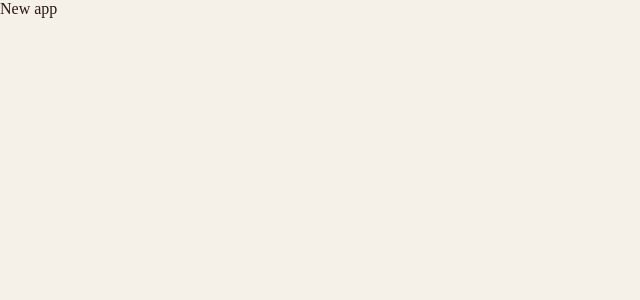
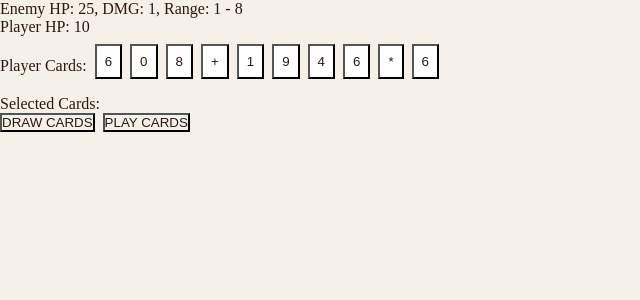
Before and after one commit to dplippelt/ft_transcendence, a React (Vite) app in the folder srcs/requirements/frontend/app/: page / in a window 1280 px wide. Shown: the top 300 px of the page, without its empty margins (0-640 px from the left). Built offline with nearby package versions, Linux system fonts and the light colour scheme.

Commit message:
Test Card Game Mechanic - ADD: small CardTest component to test the card game mechanic gameplay

```diff
--- a/srcs/requirements/frontend/app/src/App.tsx
+++ b/srcs/requirements/frontend/app/src/App.tsx
@@ -1,8 +1,10 @@
+import CardTest from "./card_test/CardTest"
+
 export default function App() {
 
-  return (
-    <>
-      <div>New app</div>
-    </>
-  )
+	return (
+		<>
+			<CardTest/>
+		</>
+	)
 }
--- /dev/null
+++ b/srcs/requirements/frontend/app/src/card_test/CardTest.module.css
@@ -0,0 +1,27 @@
+.cards
+{
+	display: flex;
+	flex-direction: row;
+	align-items: center;
+	margin-top: 0.5rem;
+}
+
+.card
+{
+	padding: 0.5rem;
+	margin-left: 0.5rem;
+	margin-bottom: 0.5rem;
+	background-color: white;
+}
+
+.buttons
+{
+	margin-right: 0.5rem;
+}
+
+.gameResult
+{
+	margin-top: 0.5rem;
+	font-size: 2rem;
+	font-weight: bold;
+}
--- /dev/null
+++ b/srcs/requirements/frontend/app/src/card_test/CardTest.tsx
@@ -0,0 +1,380 @@
+import { useEffect, useRef, useState } from "react"
+import styles from "./CardTest.module.css"
+
+const NUMERIC_CARD_POOL = ["0", "1", "2", "3", "4", "5", "6", "7", "8", "9", ];
+const OPERATOR_CARD_POOL = ["+", "-", "*", "/", "%", "^"];
+const ATTACK_INTERVAL = 10000; //seconds
+const N_CARDS = 10;
+
+type AppStates =
+{
+	gameState: GameState,
+	enemyHP: number,
+	enemyRange: number[],
+	enemyDMG: number,
+	playerHP: number,
+	playerCards: string[],
+	selectedCards: string[],
+}
+
+type Controls =
+{
+	setGameState: React.Dispatch<React.SetStateAction<GameState>>,
+	setEnemyHP: React.Dispatch<React.SetStateAction<number>>,
+	setEnemyRange: React.Dispatch<React.SetStateAction<number[]>>,
+	setEnemyDMG: React.Dispatch<React.SetStateAction<number>>,
+	setPlayerHP: React.Dispatch<React.SetStateAction<number>>,
+	setPlayerCards: React.Dispatch<React.SetStateAction<string[]>>,
+	setSelectedCards: React.Dispatch<React.SetStateAction<string[]>>,
+	drawCards: () => void,
+}
+
+type EnemyProps =
+{
+	states: AppStates,
+	// hp: number,
+	// dmg: number,
+	// range: number[],
+}
+
+type PlayerProps =
+{
+	states: AppStates,
+	// hp: number,
+}
+
+type CardsProps =
+{
+	states: AppStates,
+	// cards: string[],
+	controls: Controls,
+	// setPlayerCards: React.Dispatch<React.SetStateAction<string[]>>,
+	// setSelectedCards: React.Dispatch<React.SetStateAction<string[]>>,
+}
+
+type DrawCardsProps =
+{
+	controls: Controls,
+	// drawCards: () => void,
+	// setPlayerCards: React.Dispatch<React.SetStateAction<string[]>>,
+}
+
+type PlaySelectedCards =
+{
+	states: AppStates,
+	// cards: string[],
+	// enemyRange: number[],
+	controls: Controls,
+	// setEnemyHP: React.Dispatch<React.SetStateAction<number>>,
+	// setGameState: React.Dispatch<React.SetStateAction<GameState>>,
+	// setSelectedCards: React.Dispatch<React.SetStateAction<string[]>>,
+}
+
+type ButtonsProps =
+{
+	states: AppStates,
+	// gameState: GameState,
+	// enemyRange: number[],
+	// selectedCards: string[],
+	controls: Controls,
+	// drawCards: () => void,
+	// setGameState: React.Dispatch<React.SetStateAction<GameState>>,
+	// setEnemyHP: React.Dispatch<React.SetStateAction<number>>,
+	// setPlayerCards: React.Dispatch<React.SetStateAction<string[]>>,
+	// setSelectedCards: React.Dispatch<React.SetStateAction<string[]>>,
+}
+
+type GameResultProps =
+{
+	states: AppStates,
+}
+
+enum GameState
+{
+	Running,
+	Won,
+	GameOver
+}
+
+function getRandomInt( min: number, max: number )
+{
+	return Math.floor(Math.random() * (max - min + 1)) + min;
+}
+
+function Enemy( { states } : EnemyProps )
+{
+	return (
+		<div>{`Enemy HP: ${states.enemyHP}, DMG: ${states.enemyDMG}, Range: ${states.enemyRange[0]} - ${states.enemyRange[1]}`}</div>
+	)
+}
+
+function Player( { states } : PlayerProps )
+{
+	return (
+		<div>{`Player HP: ${states.playerHP}`}</div>
+	)
+}
+
+function Cards( { states, controls } : CardsProps )
+{
+	function clickHandler( idx: number )
+	{
+		controls.setSelectedCards(prev => [...prev, states.playerCards[idx]]);
+		controls.setPlayerCards(prev => prev.filter((_, i) => i !== idx));
+	}
+
+	return (
+		<div className={styles.cards}>
+			<div>Player Cards:</div>
+			{ states.playerCards.map((card, idx) => (
+				<button className={styles.card} key={idx} onClick={() => clickHandler(idx)}>{card}</button>
+			))}
+		</div>
+	)
+}
+
+function SelectedCards( { states, controls } : CardsProps )
+{
+	function clickHandler( idx: number )
+	{
+		controls.setPlayerCards(prev => [...prev, states.selectedCards[idx]]);
+		controls.setSelectedCards(prev => prev.filter((_, i) => i !== idx));
+	}
+
+	return (
+		<div className={styles.cards}>
+			<div>Selected Cards:</div>
+			{ states.selectedCards.map((card, idx) => (
+				<button className={styles.card} key={idx} onClick={() => clickHandler(idx)}>{card}</button>
+			))}
+		</div>
+	);
+}
+
+enum CardType
+{
+	numeric,
+	operator,
+}
+
+// function DrawCard( { controls } : DrawCardsProps )
+// {
+// 	function drawCard()
+// 	{
+// 		let newCard = "";
+// 		const cardType: CardType = Math.random() < 0.33 ? CardType.operator : CardType.numeric;
+
+// 		if ( cardType === CardType.numeric )
+// 			newCard = NUMERIC_CARD_POOL[getRandomInt(0, NUMERIC_CARD_POOL.length - 1)];
+// 		else
+// 			newCard = OPERATOR_CARD_POOL[getRandomInt(0, OPERATOR_CARD_POOL.length - 1)]
+
+// 		controls.setPlayerCards(prev => [...prev, newCard]);
+// 	}
+
+// 	return (
+// 		<button className={styles.buttons} onClick={drawCard}>DRAW CARD</button>
+// 	)
+// }
+
+
+function DrawCards( { controls } : DrawCardsProps )
+{
+	return (
+		<button className={styles.buttons} onClick={controls.drawCards}>DRAW CARDS</button>
+	)
+}
+
+function PlaySelectedCards( { states, controls } : PlaySelectedCards )
+{
+	function processOperator( result: number, i: number ) : number | null
+	{
+		if ( i + 1 >= states.selectedCards.length )
+			return null;
+
+		switch ( states.selectedCards[i] )
+		{
+			case "+":
+				return result + Number(states.selectedCards[i + 1]);
+			case "-":
+				return result - Number(states.selectedCards[i + 1]);
+			case "*":
+				return result * Number(states.selectedCards[i + 1]);
+			case "/":
+				return result / Number(states.selectedCards[i + 1]);
+			case "%":
+				return result % Number(states.selectedCards[i + 1]);
+			case "^":
+				return Math.pow(result, Number(states.selectedCards[i + 1]));
+			default:
+				return 0;
+		}
+	}
+
+	function playCards()
+	{
+		let result: number | null = null;
+
+		for ( let i = 0; i < states.selectedCards.length; )
+		{
+			if ( i === 0 && !isNaN(Number(states.selectedCards[i])) )
+			{
+				result = Number(states.selectedCards[i]);
+				i++;
+			}
+			else if ( result !== null && isNaN(Number(states.selectedCards[i])) )
+			{
+
+				result = processOperator(result, i);
+				i += 2;
+			}
+			else
+				i++;
+		}
+
+		console.log(result);
+
+		if ( result === null || result < states.enemyRange[0] || result > states.enemyRange[1] )
+			return;
+
+		function getPlayerDamage( nCards: number )
+		{
+			return Math.pow(nCards, 2) - ( Math.floor(nCards / 2) * (nCards + 2) );
+		}
+
+		controls.setEnemyHP(prev =>
+		{
+			const playerDMG = getPlayerDamage(states.selectedCards.length);
+			const newEnemyHP = prev - playerDMG < 0 ? 0 : prev - playerDMG;
+			if ( newEnemyHP === 0 )
+				controls.setGameState(GameState.Won);
+			return newEnemyHP;
+		})
+
+		controls.setSelectedCards([]);
+	}
+
+	return (
+		<button className={styles.buttons} onClick={playCards}>PLAY CARDS</button>
+	)
+}
+
+function Buttons( { states, controls } : ButtonsProps )
+{
+	if ( states.gameState === GameState.Running )
+	{
+		return (
+			<>
+				<DrawCards controls={controls}/>
+				<PlaySelectedCards states={states} controls={controls}/>
+			</>
+		)
+	}
+	return null;
+}
+
+function GameResult( { states } : GameResultProps )
+{
+	if ( states.gameState === GameState.GameOver )
+		return <div className={styles.gameResult}>You lost!</div>
+	else if ( states.gameState === GameState.Won )
+		return <div className={styles.gameResult}>You won!</div>
+	return null;
+}
+
+export default function CardTest()
+{
+	const [gameState, setGameState] = useState<GameState>(GameState.Running);
+	const [enemyHP, setEnemyHP] = useState<number>(25);
+	const [enemyRange, setEnemyRange] = useState<number[]>([1, 8]);
+	const [enemyDMG, setEnemyDMG] = useState<number>(1);
+	const [playerHP, setPlayerHP] = useState<number>(10);
+	const [playerCards, setPlayerCards] = useState<string[]>([]);
+	const [selectedCards, setSelectedCards] = useState<string[]>([]);
+	const dmgInterval = useRef<number | undefined>(undefined);
+
+	const states: AppStates =
+	{
+		gameState: gameState,
+		enemyHP: enemyHP,
+		enemyRange: enemyRange,
+		enemyDMG: enemyDMG,
+		playerHP: playerHP,
+		playerCards: playerCards,
+		selectedCards: selectedCards,
+	}
+
+	const controls: Controls =
+	{
+		setGameState: setGameState,
+		setEnemyHP: setEnemyHP,
+		setEnemyRange: setEnemyRange,
+		setEnemyDMG: setEnemyDMG,
+		setPlayerHP: setEnemyHP,
+		setPlayerCards: setPlayerCards,
+		setSelectedCards: setSelectedCards,
+		drawCards: drawCards,
+	}
+
+	function enemyAttack( enemyDMG: number )
+	{
+		setPlayerHP(prev =>
+		{
+			const newPlayerHP = prev - enemyDMG < 0 ? 0 : prev - enemyDMG;
+			if ( newPlayerHP === 0 )
+				setGameState(GameState.GameOver);
+			return newPlayerHP;
+		});
+	}
+
+	function drawCards()
+	{
+		const newCards = [];
+
+		for ( let n = 0; n < N_CARDS; n++ )
+		{
+			let newCard = "";
+			const cardType: CardType = Math.random() < 0.33 ? CardType.operator : CardType.numeric;
+
+			if ( cardType === CardType.numeric )
+				newCard = NUMERIC_CARD_POOL[getRandomInt(0, NUMERIC_CARD_POOL.length - 1)];
+			else
+				newCard = OPERATOR_CARD_POOL[getRandomInt(0, OPERATOR_CARD_POOL.length - 1)];
+
+			newCards.push(newCard);
+		}
+
+		setPlayerCards(newCards);
+		setSelectedCards([]);
+	}
+
+	useEffect(() =>
+	{
+		dmgInterval.current = setInterval(() => enemyAttack(enemyDMG), ATTACK_INTERVAL);
+
+		return () => clearInterval(dmgInterval.current);
+	}, [enemyDMG]);
+
+	useEffect(() =>
+	{
+		if ( gameState !== GameState.Running )
+			clearInterval(dmgInterval.current);
+
+	}, [gameState]);
+
+	useEffect(() =>
+	{
+		drawCards();
+	}, [])
+
+	return (
+		<>
+			<Enemy states={states}/>
+			<Player states={states}/>
+			<Cards states={states} controls={controls}/>
+			<SelectedCards states={states} controls={controls}/>
+			<Buttons states={states} controls={controls}/>
+			<GameResult states={states}/>
+		</>
+	);
+}
--- a/srcs/requirements/frontend/app/tsconfig.app.json
+++ b/srcs/requirements/frontend/app/tsconfig.app.json
@@ -18,7 +18,7 @@
     /* Linting */
     "noUnusedLocals": true,
     "noUnusedParameters": true,
-    "erasableSyntaxOnly": true,
+    "erasableSyntaxOnly": false,
     "noFallthroughCasesInSwitch": true
   },
   "include": ["src"]
```
